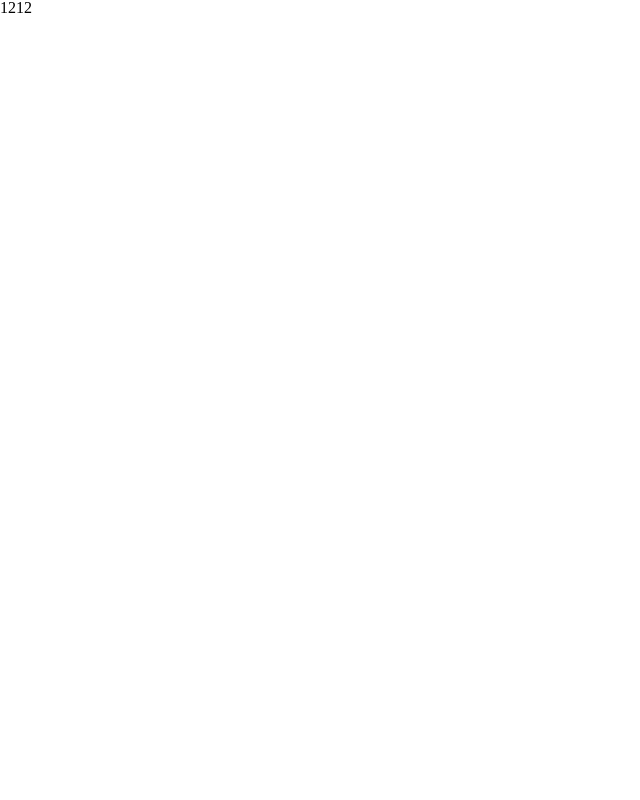
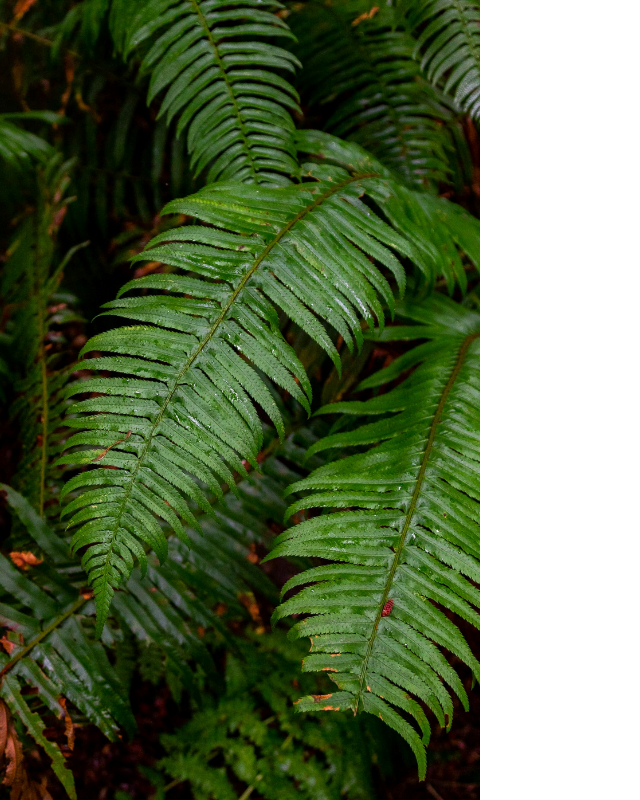
Before and after one commit to Ashtonautica/odin-sign-up-form, a plain HTML site: page index.html in a window 1280 px wide. Shown: the whole page, without its empty margins (0-640 px from the left). Drawn offline with Linux system fonts and the light colour scheme.

Commit message:
Add background image

```diff
--- a/index.html
+++ b/index.html
@@ -7,6 +7,7 @@
     <link rel="stylesheet" href="style.css">
 </head>
 <body>
-    <p>1212</p>
+    <div class="image-container"></div>
+    <div class="form-container"></div>
 </body>
 </html>
--- a/style.css
+++ b/style.css
@@ -54,3 +54,19 @@ table {
 }
 
 /* My CSS starts here */
+
+body {
+	width: 100vw;
+	height: 100vh;
+
+	display: flex;
+}
+
+.image-container {
+	background: center/cover url(./background.jpg);
+	flex: 3 0 auto;
+}
+
+.form-container {
+	flex: 5 0 auto;
+}
```
